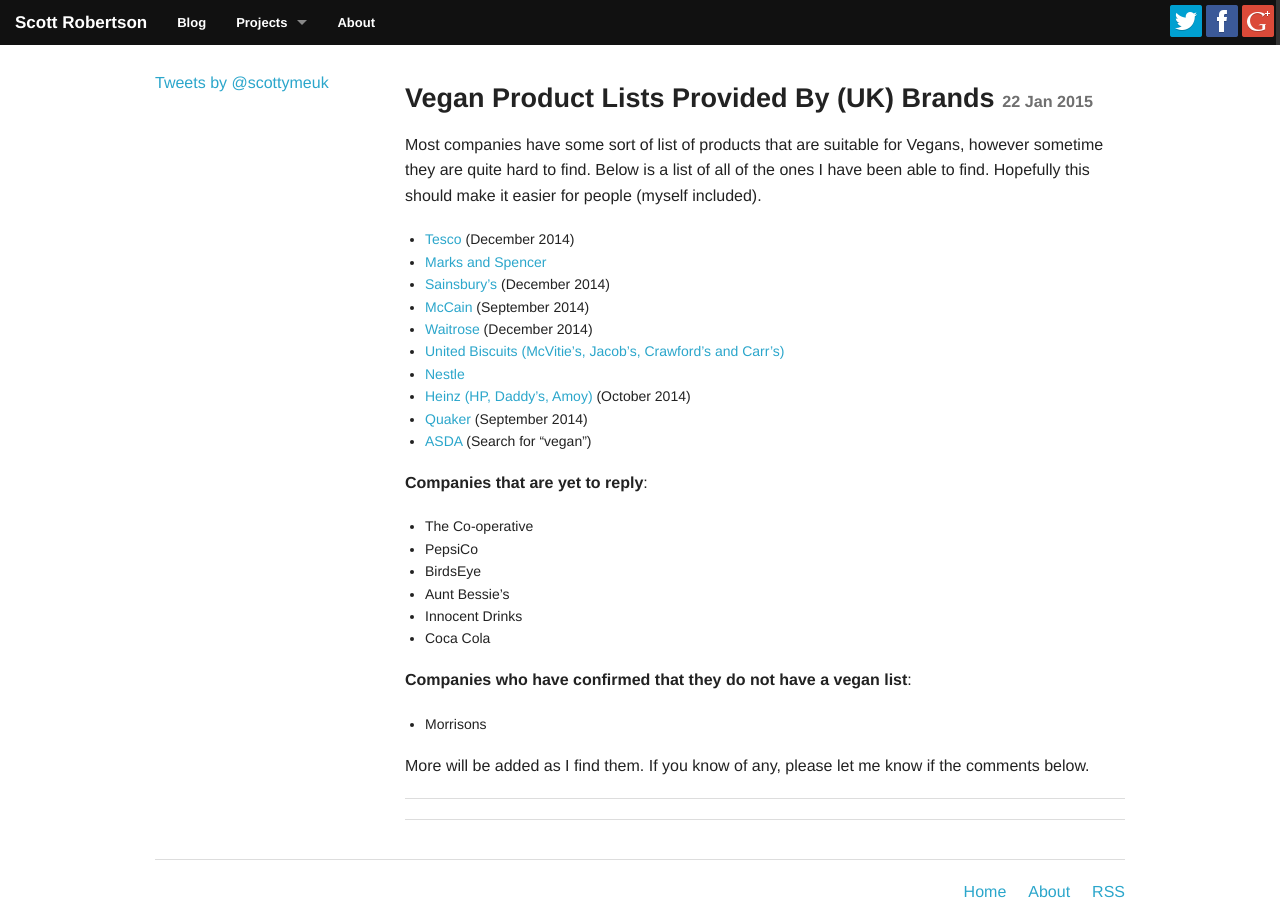
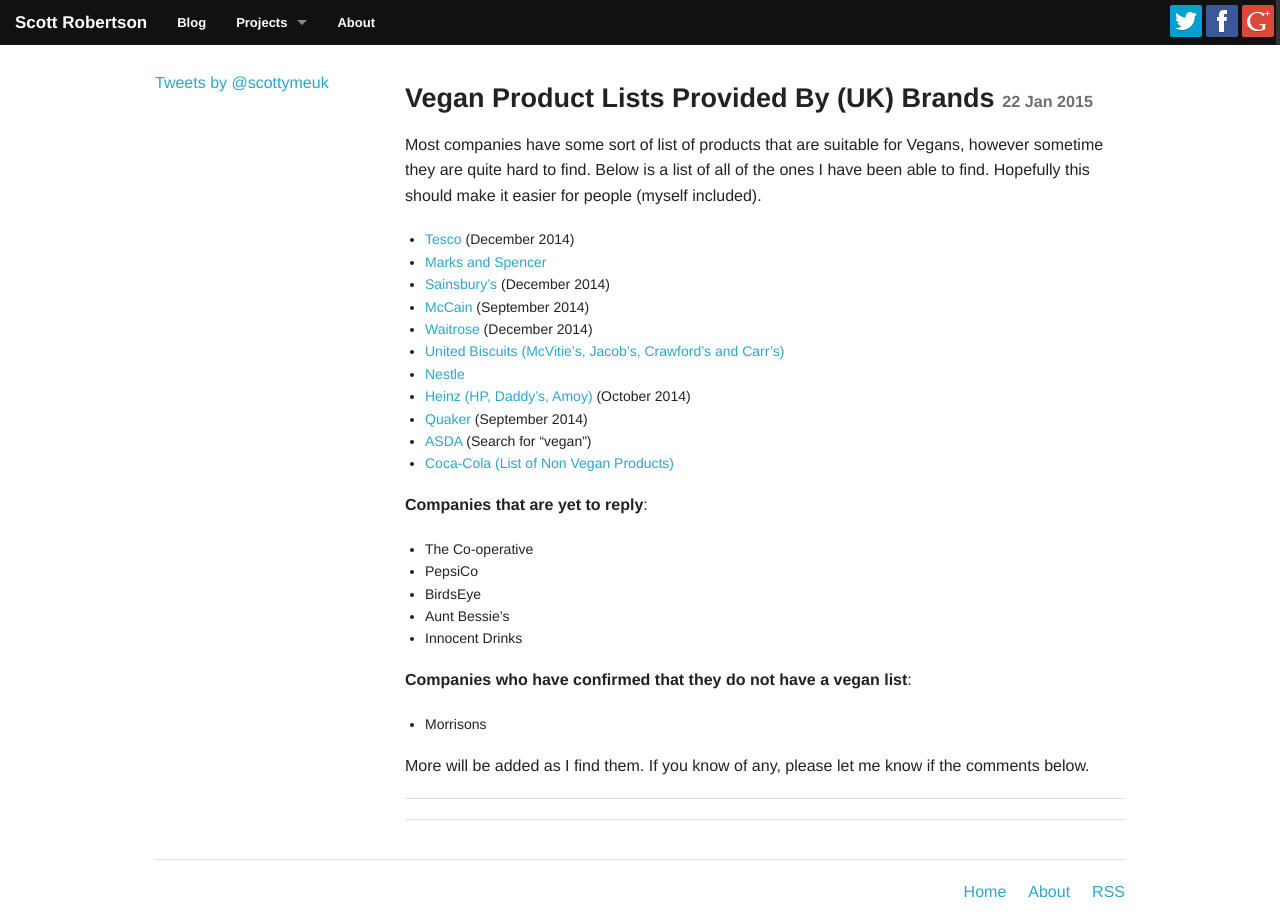
Before and after one commit to scottrobertson/scottrobertson.me, a Jekyll site: the page built from _posts/2015-01-22-uk-brands-vegan-lists.markdown, in a window 1280 px wide. Built offline with Jekyll 4.4.1, drawn with Linux system fonts in a browser that asks for light colours; nearby versions of some CDN libraries; Markdown is read by kramdown in place of the engine named in the settings; comment, search, counter and statistics services are not loaded.

Commit message:
Add Coca-Cola

```diff
--- a/_posts/2015-01-22-uk-brands-vegan-lists.markdown
+++ b/_posts/2015-01-22-uk-brands-vegan-lists.markdown
@@ -17,6 +17,7 @@
 - [Heinz (HP, Daddy's, Amoy)](https://upload.scottrobertson.me/tl975SsOdRbuu.pdf) (October 2014)
 - [Quaker](https://upload.scottrobertson.me/iQh4Bu2pLAvoK.png) (September 2014)
 - [ASDA](http://groceries.asda.com/) (Search for "vegan")
+- [Coca-Cola (List of Non Vegan Products)](http://www.coca-cola.co.uk/faq/ingredients/coca-cola-drinks-suitable-for-vegans-vegetarians.html)
 
 **Companies that are yet to reply**:
 
```
Also changed, not shown: other parts of _posts/2015-01-22-uk-brands-vegan-lists.markdown (+0 -1 lines).
